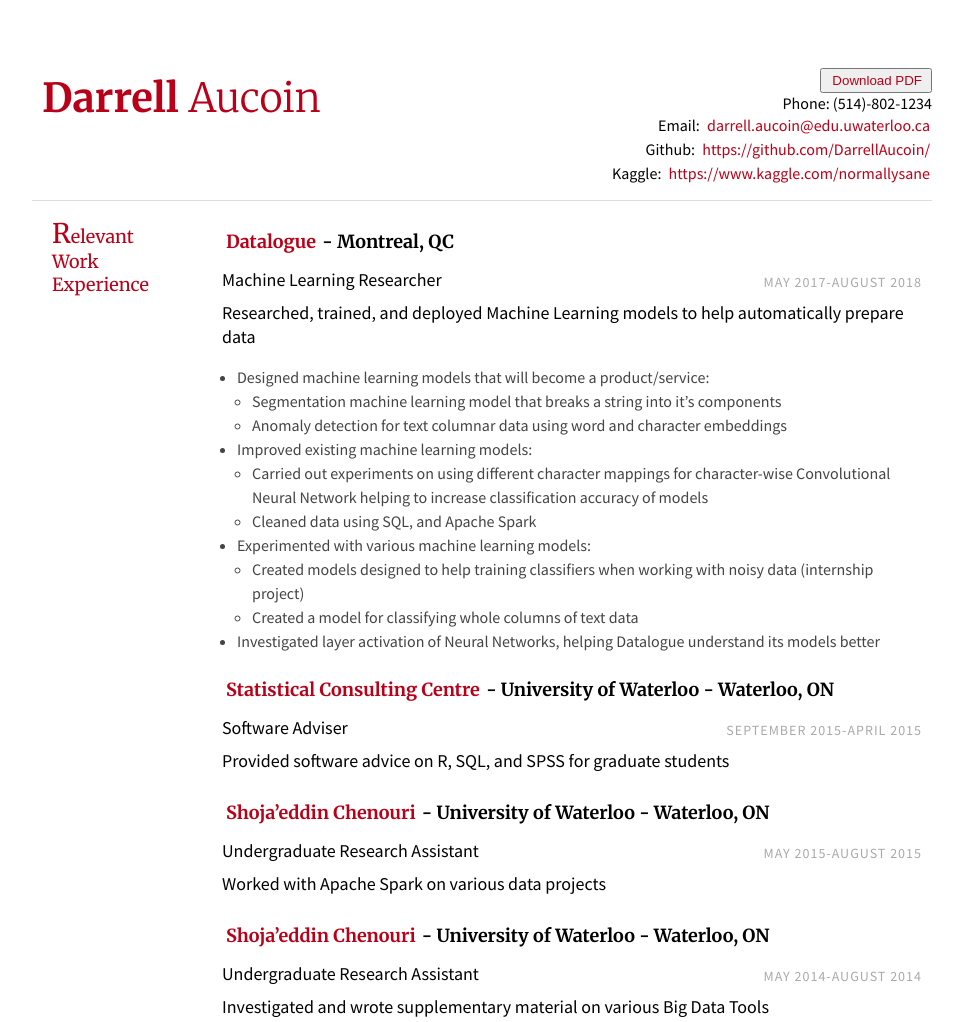
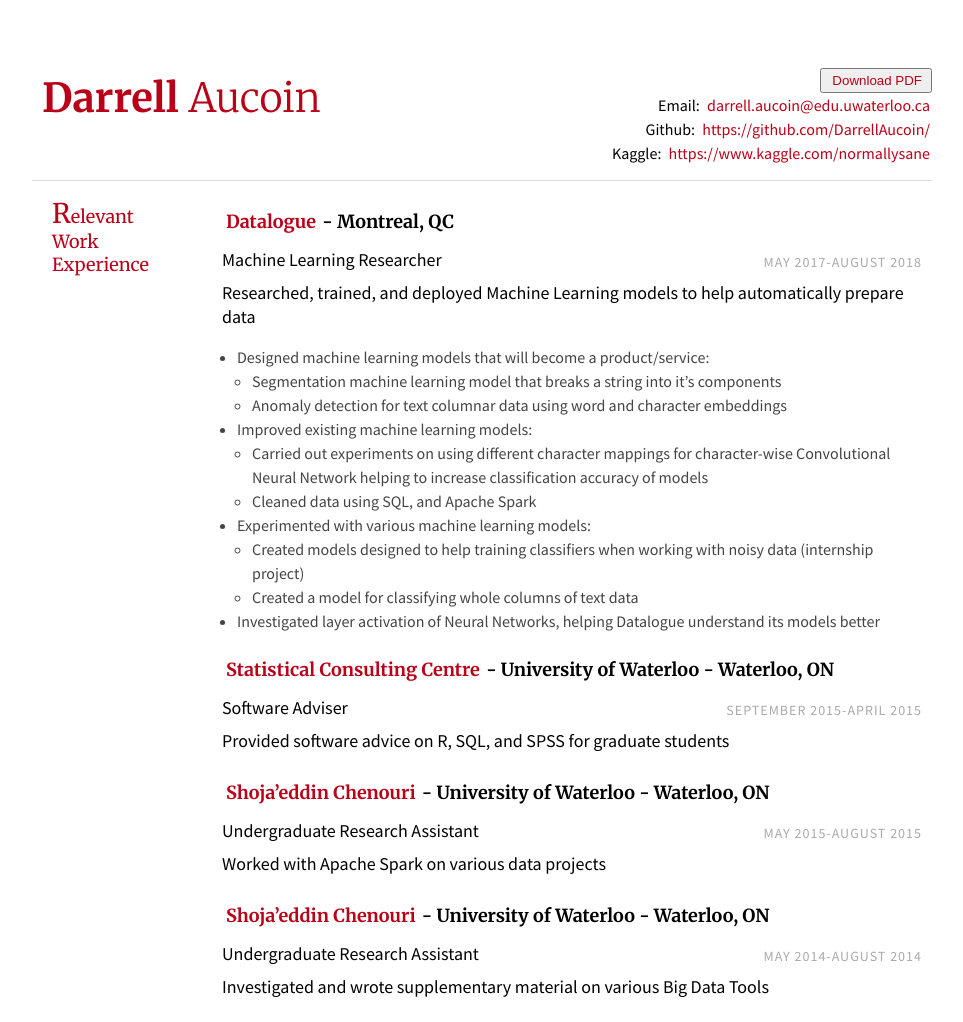
Before and after one commit to DarrellAucoin/Resume, a plain HTML site: page index.html in a window 1280 px wide. Shown: the top 1022 px of the page, without its empty margins (158-1121 px from the left). Drawn offline with Linux system fonts and the light colour scheme.

Commit message:
updated resume

```diff
--- a/index.html
+++ b/index.html
@@ -17,7 +17,6 @@
 
                 <div class="contact-info col-right">
                     <div><button type="button"><a id="pdf" href="Darrell_Aucoin-Data_Science.pdf">Download PDF</a></button></div>
-                    <div>Phone: (514)-802-1234</div>
                     <div>Email: <a href="mailto:darrell.aucoin@edu.uwaterloo.ca">darrell.aucoin@edu.uwaterloo.ca</a></div>
                     <div>Github: <a href="https://github.com/DarrellAucoin/">https://github.com/DarrellAucoin/</a></div>
                     <div>Kaggle: <a href="https://www.kaggle.com/normallysane">https://www.kaggle.com/normallysane</a></div>
```
Also changed, not shown: 3 other files.
